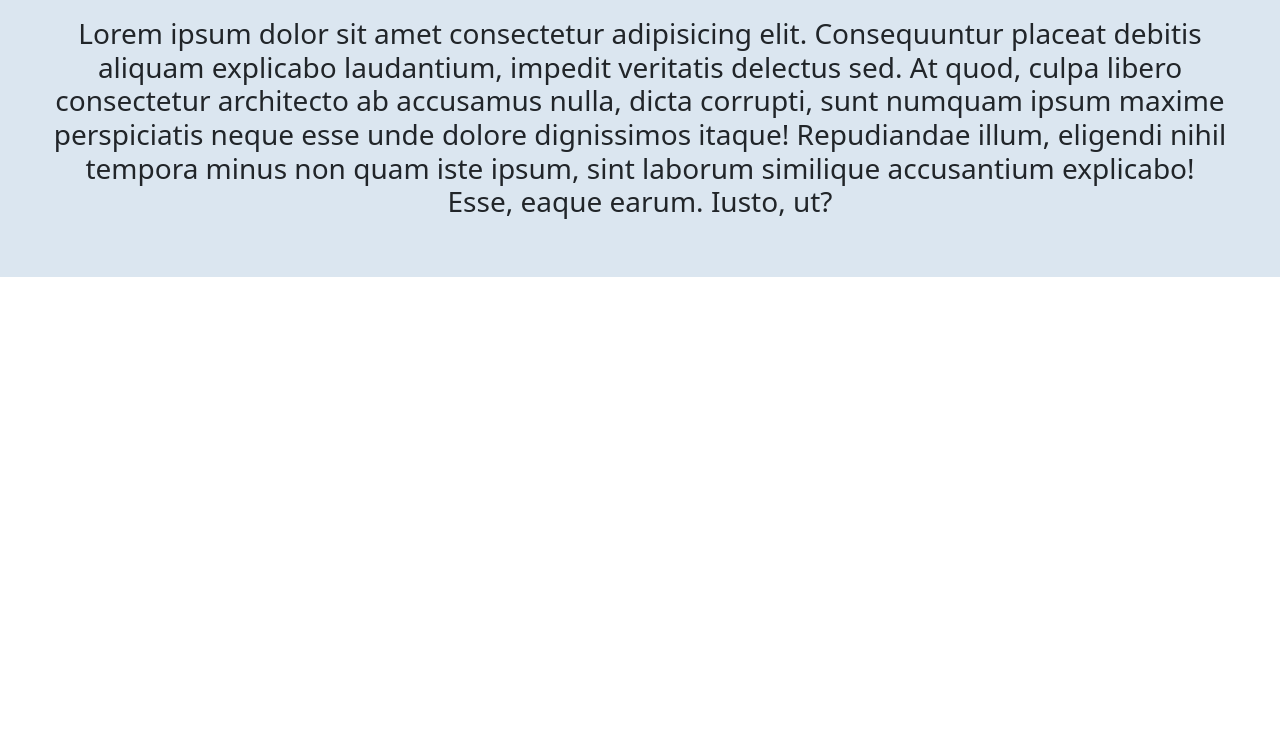
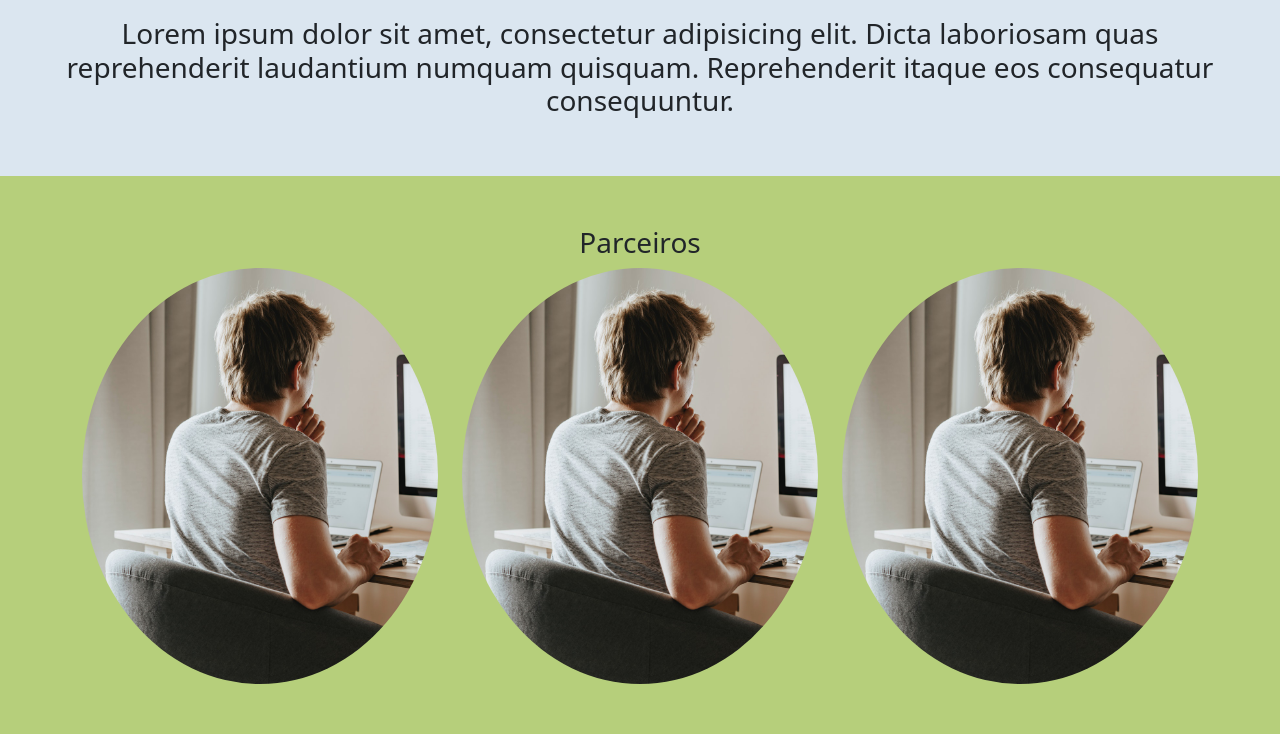
Before and after one commit to chrystianmim/curso-introducao-ao-bootstrap-dio, a plain HTML site: page index.html in a window 1280 px wide. Shown: the part 229-963 px from the top of the page. Before the commit the page ends 800 px from the top, so only its background shows below. Drawn offline with Linux system fonts and the light colour scheme.

Commit message:
Pequenas modificações na section Parceiros

```diff
--- a/css/style.css
+++ b/css/style.css
@@ -11,3 +11,12 @@
 #quem-somos img {
     margin: 20px;
 }
+
+.parceiros {
+    background-color: rgb(182, 207, 123);
+    padding: 50px;
+}
+
+#parceiros img {
+    margin: 20px;
+}
--- a/index.html
+++ b/index.html
@@ -34,11 +34,33 @@
         <div class="container-fluid quem-somos text-center">
             <h3>Quem somos</h3>
             <img src="img/site1.jpg" alt="Quem somos" class="rounded-circle" width="200px" height="200px">
-            <h3>Lorem ipsum dolor sit amet consectetur adipisicing elit. Consequuntur placeat debitis aliquam explicabo
-                laudantium, impedit veritatis delectus sed. At quod, culpa libero consectetur architecto ab accusamus
-                nulla, dicta corrupti, sunt numquam ipsum maxime perspiciatis neque esse unde dolore dignissimos itaque!
-                Repudiandae illum, eligendi nihil tempora minus non quam iste ipsum, sint laborum similique accusantium
-                explicabo! Esse, eaque earum. Iusto, ut?</h3>
+            <h3>Lorem ipsum dolor sit amet, consectetur adipisicing elit. Dicta laboriosam quas reprehenderit laudantium
+                numquam quisquam. Reprehenderit itaque eos consequatur consequuntur.</h3>
+        </div>
+    </section>
+
+    <section id="parceiros">
+        <div class="container-fluid parceiros text-center">
+            <h3>Parceiros</h3>
+            <div class="container">
+                <div class="row">
+                    <div class="col-lg-4">
+                        <div class="rounded-circle"
+                            style="background-image: url('img/site2.jpg'); background-repeat: no-repeat; width: 100%; height: 416px; background-size: cover;">
+                        </div>
+                    </div>
+                    <div class="col-lg-4">
+                        <div class="rounded-circle"
+                            style="background-image: url('img/site2.jpg'); background-repeat: no-repeat; width: 100%; height: 416px; background-size: cover;">
+                        </div>
+                    </div>
+                    <div class="col-lg-4">
+                        <div class="rounded-circle"
+                            style="background-image: url('img/site2.jpg'); background-repeat: no-repeat; width: 100%; height: 416px; background-size: cover;">
+                        </div>
+                    </div>
+                </div>
+            </div>
         </div>
     </section>
 </body>
```
